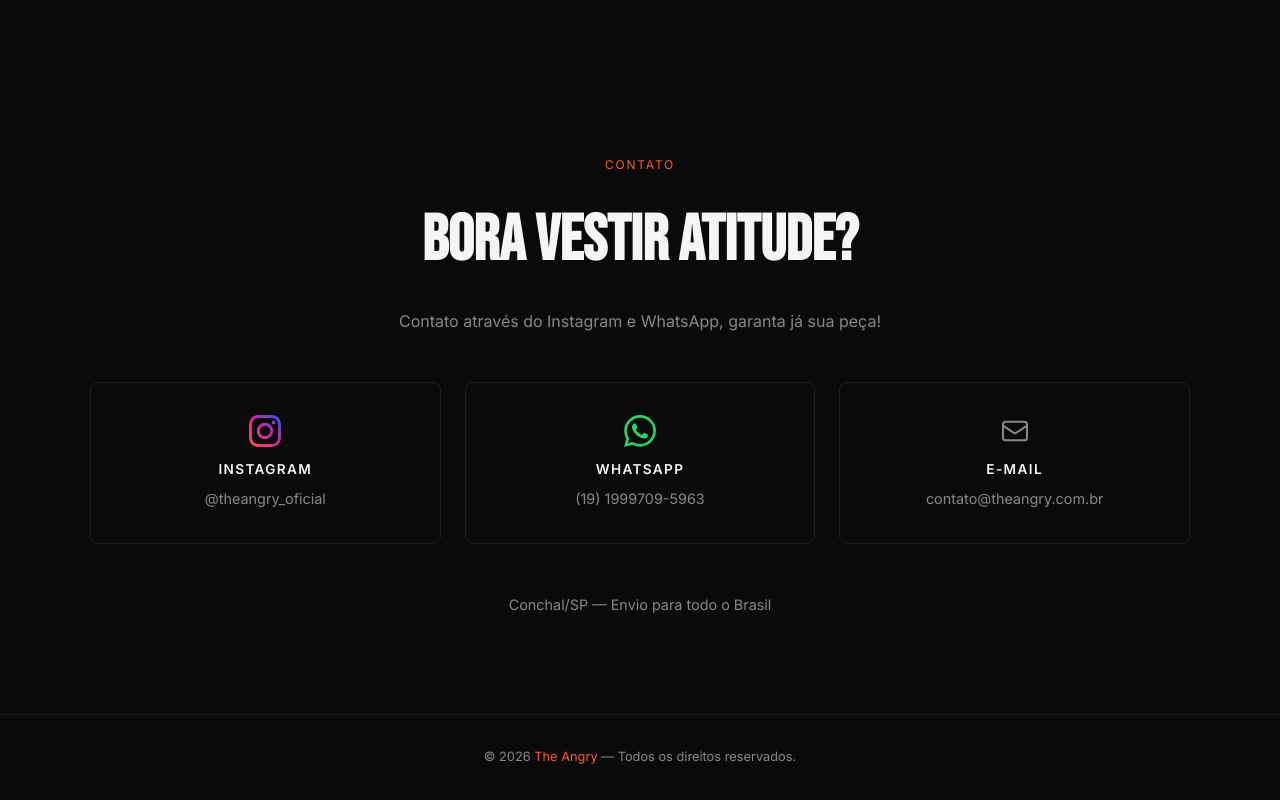
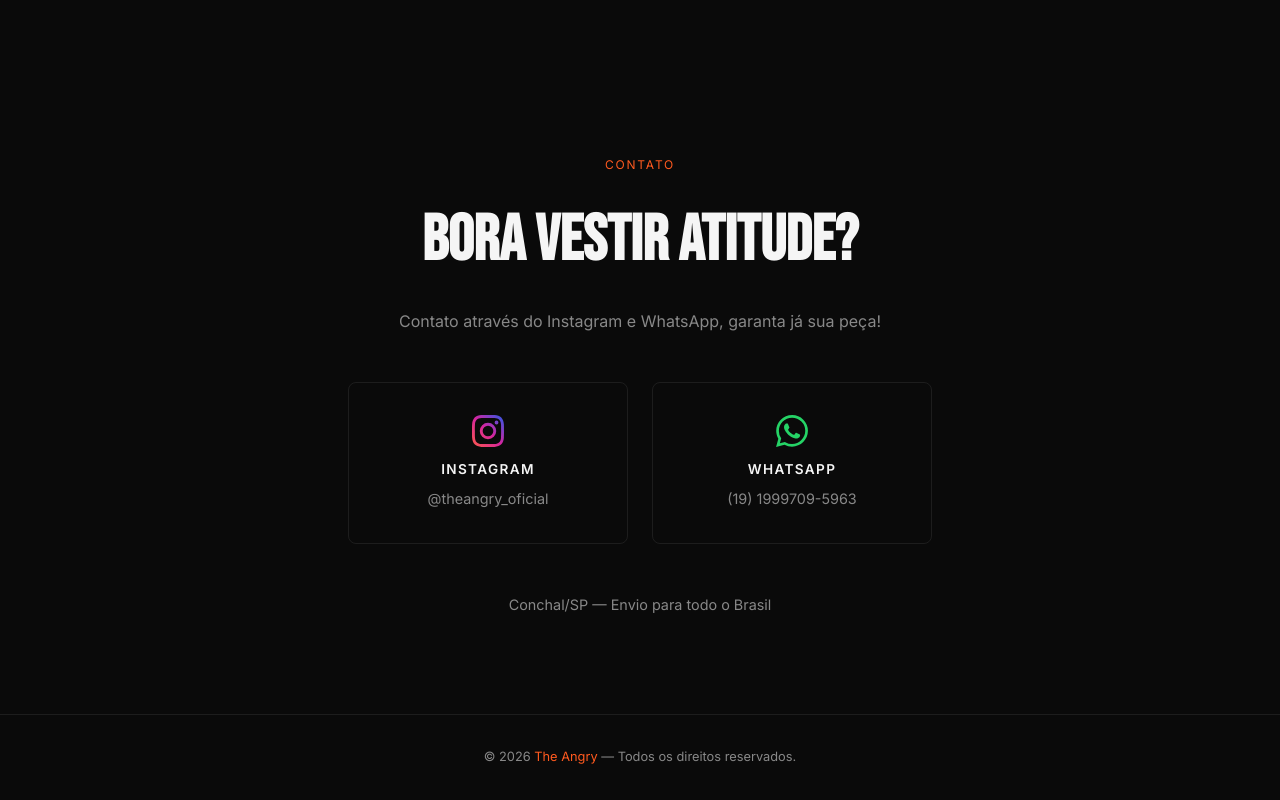
Before and after one commit to akyriuu/The_Angry, a plain HTML site: page index.html in a window 1280 px wide. Shown: the part 3212-4012 px from the top of the page. Drawn offline with Linux system fonts and the light colour scheme.

Commit message:
The Angry: camisetas que falam por você.

```diff
--- a/index.html
+++ b/index.html
@@ -29,7 +29,7 @@
     <meta property="og:url" content="https://akyriuu.github.io/The_Angry/" />
     <meta
       property="og:image"
-      content="https://theangry.com.br/assets/images/hero.png"
+      content="https://akyriuu.github.io/The_Angry/assets/images/hero.png"
     />
     <meta property="og:image:alt" content="Camiseta The Angry" />
 
@@ -42,7 +42,7 @@
     />
     <meta
       name="twitter:image"
-      content="https://theangry.com.br/assets/images/hero.png"
+      content="https://akyriuu.github.io/The_Angry/assets/images/hero.png"
     />
 
     <link rel="preconnect" href="https://fonts.googleapis.com" />
@@ -358,25 +358,6 @@
                 >(19) 99999-9999</span
               >
             </a>
-
-            <a href="#" data-config="links.email" class="contact-card">
-              <div class="contact-card__icon contact-card__icon--email">
-                <svg viewBox="0 0 24 24" aria-hidden="true">
-                  <path
-                    fill="none"
-                    stroke="currentColor"
-                    stroke-width="1.5"
-                    stroke-linecap="round"
-                    stroke-linejoin="round"
-                    d="M3 8l7.89 5.26a2 2 0 002.22 0L21 8M5 19h14a2 2 0 002-2V7a2 2 0 00-2-2H5a2 2 0 00-2 2v10a2 2 0 002 2z"
-                  />
-                </svg>
-              </div>
-              <h3 class="contact-card__title">E-mail</h3>
-              <span class="contact-card__text" data-config="contact.email"
-                >contato@theangry.com.br</span
-              >
-            </a>
           </div>
 
           <p class="contact__location" data-config="contact.location">
--- a/src/config.js
+++ b/src/config.js
@@ -8,13 +8,11 @@
   links: {
     instagram: "https://instagram.com/theangry_oficial",
     whatsapp: "https://wa.me/5519997095963",
-    email: "mailto:contato@theangry.com.br",
   },
 
   contact: {
     instagram: "@theangry_oficial",
     whatsapp: "(19) 1999709-5963",
-    email: "contato@theangry.com.br",
     location: "Conchal/SP — Envio para todo o Brasil",
   },
 
--- a/styles/styles.css
+++ b/styles/styles.css
@@ -558,7 +558,8 @@
 
 .contact__grid {
   display: grid;
-  grid-template-columns: repeat(3, 1fr);
+  grid-template-columns: repeat(2, minmax(0, 280px));
+  justify-content: center;
   gap: 1.5rem;
   margin-bottom: 3rem;
 }
@@ -591,14 +592,6 @@
 
 .contact-card__icon--whatsapp {
   color: #25d366;
-}
-
-.contact-card__icon--email {
-  color: var(--gray);
-}
-
-.contact-card:hover .contact-card__icon--email {
-  color: var(--white);
 }
 
 .contact-card__title {
```
